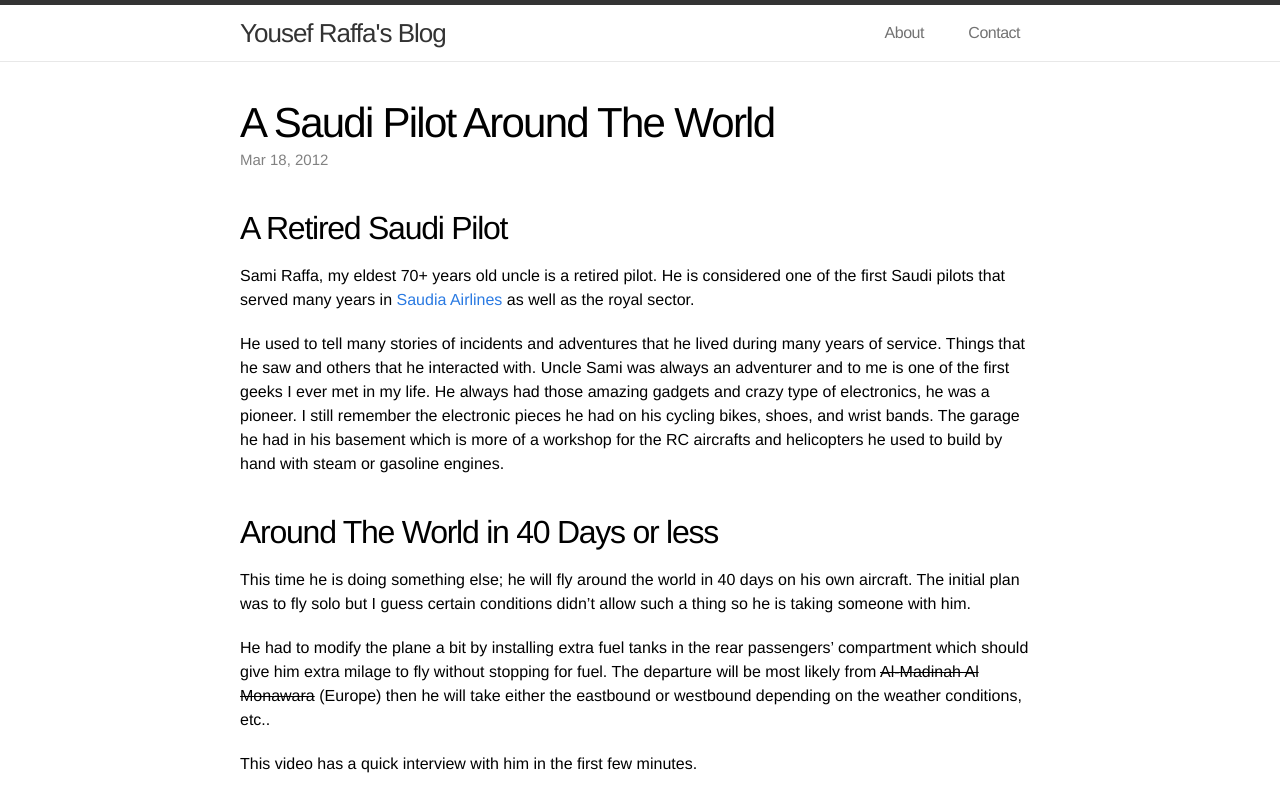
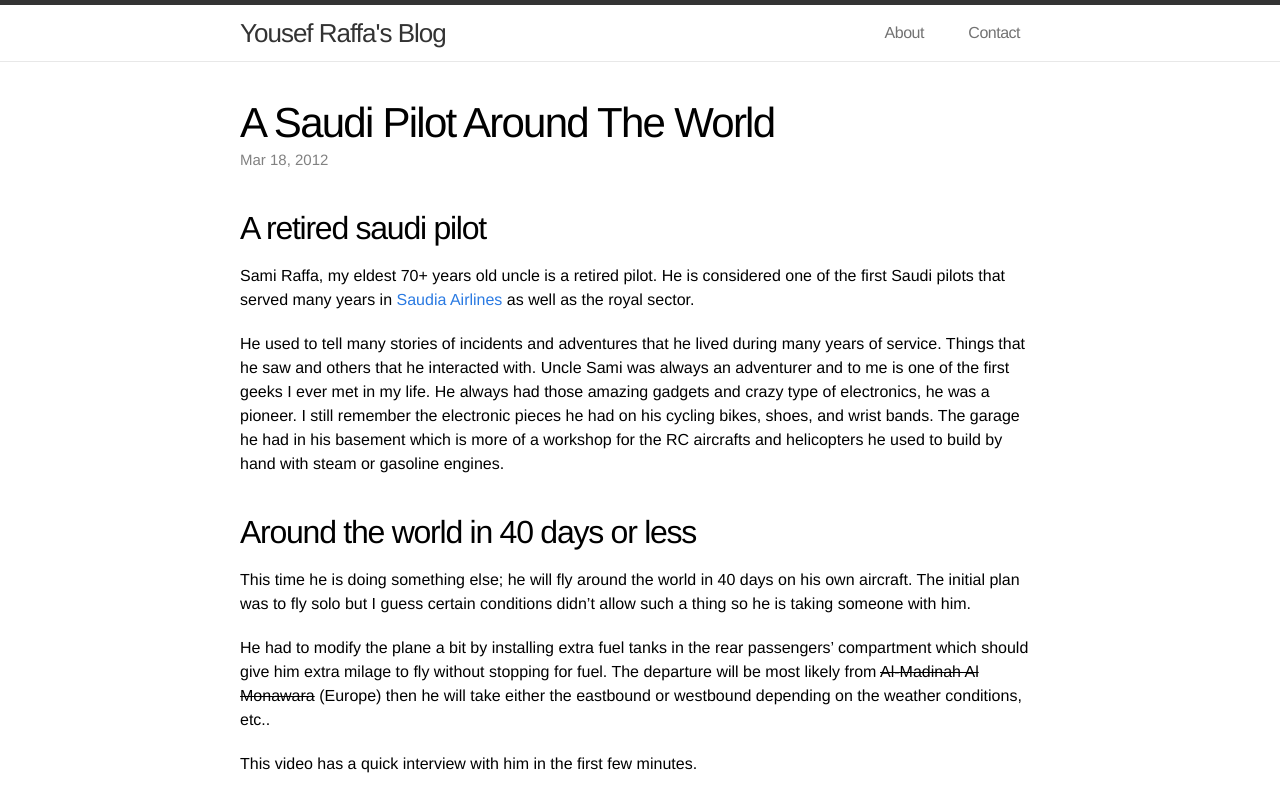
Before and after one commit to yraffah/yraffah.github.io, a Jekyll site: the page built from _posts/2012-03-18-A-Saudi-Pilot-Around-The-World.md, in a window 1280 px wide and 900 px high, cut to the strip 0-792 px from the top of the window. Built offline with Jekyll 4.4.1, drawn with Linux system fonts in a browser that asks for light colours.

Commit message:
Fixed some typos

```diff
--- a/_posts/2012-03-18-A-Saudi-Pilot-Around-The-World.md
+++ b/_posts/2012-03-18-A-Saudi-Pilot-Around-The-World.md
@@ -5,14 +5,14 @@ date: 2012-03-18
 tags: [family, inspiration, aviation]
 
 ---
-## A Retired Saudi Pilot
+## A retired saudi pilot
 
 Sami Raffa, my eldest 70+ years old uncle is a retired pilot. He is considered one of the first Saudi pilots that served many years in [Saudia Airlines](http://www.saudiairlines.com/) as well as the royal sector.
 
 He used to tell many stories of incidents and adventures that he lived during many years of service. Things that he saw and others that he interacted with. Uncle Sami was always an adventurer and to me is one of the first geeks I ever met in my life. He always had those amazing gadgets and crazy type of electronics, he was a pioneer.
 I still remember the electronic pieces he had on his cycling bikes, shoes, and wrist bands. The garage he had in his basement which is more of a workshop for the RC aircrafts and helicopters he used to build by hand with steam or gasoline engines.
 
-## Around The World in 40 Days or less
+## Around the world in 40 days or less
 
 This time he is doing something else; he will fly around the world in 40 days on his own aircraft. The initial plan was to fly solo but I guess certain conditions didn't allow such a thing so he is taking someone with him.
 
```
